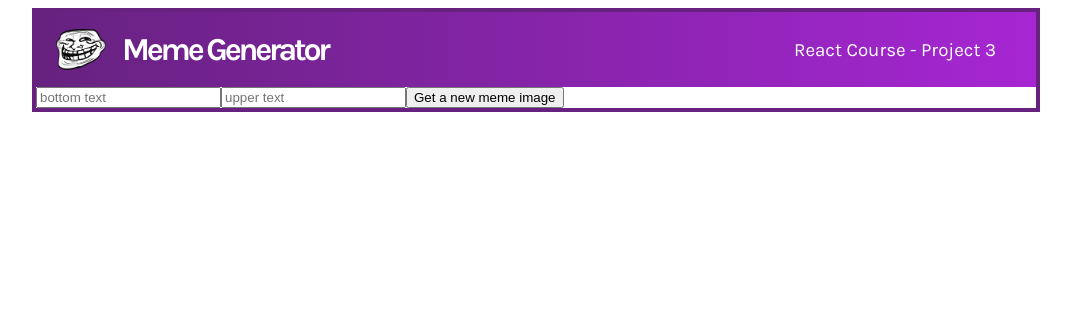
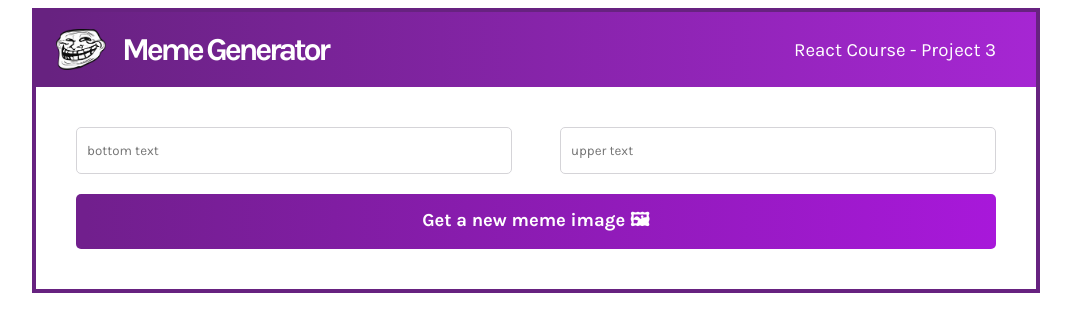
Before and after one commit to gercamjr/meme_generator, a React (Create React App) app: page / in a window 1280 px wide. Shown: the top 332 px of the page, without its empty margins (104-1175 px from the left). Built offline with nearby package versions, Linux system fonts and the light colour scheme.

Commit message:
styling meme component

```diff
--- a/src/components/Meme.js
+++ b/src/components/Meme.js
@@ -5,9 +5,9 @@ export default function Meme() {
     return (
         <div className="meme">
             <form action="" className="meme__form">
-                <input type="text" placeholder="bottom text" className="meme__form--bottom"></input>
-                <input type="text" placeholder="upper text" className="meme__form--upper"></input>
-                <button className="meme__form--btn">Get a new meme image</button>
+                <input type="text" placeholder="bottom text" className="meme__form--bottom meme__form--inputs"></input>
+                <input type="text" placeholder="upper text" className="meme__form--upper meme__form--inputs"></input>
+                <button onClick className="meme__form--btn">Get a new meme image  🖼</button>
             </form>
         </div>
     )
--- a/src/styles/styles.css
+++ b/src/styles/styles.css
@@ -23,11 +23,23 @@ body {
     font-weight: 500;
 }
 
+.meme__form--btn {
+    color: #fff;
+    font-weight: 700;
+    font-size: 1.15rem;
+    font-family: 'Karla', sans-serif;
+}
+
+.meme__form--inputs {
+    font-family: 'Karla', sans-serif;
+}
+
 .App {
     display: flex;
     flex-wrap: wrap;
     margin: 0 auto;
-    width: 1000px;
+    min-width: 400px;
+    max-width: 1000px;
     border: 4px solid #672280;
     height: 100%;
 }
@@ -53,3 +65,43 @@ body {
     width: 50px;
     margin-right: 1rem;
 }
+
+
+/* meme component */
+
+.meme {
+    width: 100%;
+    padding: 40px;
+}
+
+.meme__form {
+    width: 100%;
+    display: flex;
+    flex-wrap: wrap;
+    justify-content: space-between;
+}
+
+.meme__form--bottom,
+.meme__form--upper {
+    flex: 0 0 45%;
+    height: 25px;
+    padding: 10px;
+    border-radius: 5px;
+    border: 1px solid #D5D4D8;
+}
+
+.meme__form--btn {
+    flex: 0 0 100%;
+    margin-top: 20px;
+    padding: 0;
+    height: 55px;
+    border: none;
+    border-radius: 5px;
+    background: linear-gradient(90.41deg, #711F8D 1.14%, #A818DA 100%);
+}
+
+.meme__form--btn:hover {
+    cursor: pointer;
+    transform: translateY(-3px);
+    box-shadow: 0 10px 20px rgba(0, 0, 0, 0.2);
+}
```
